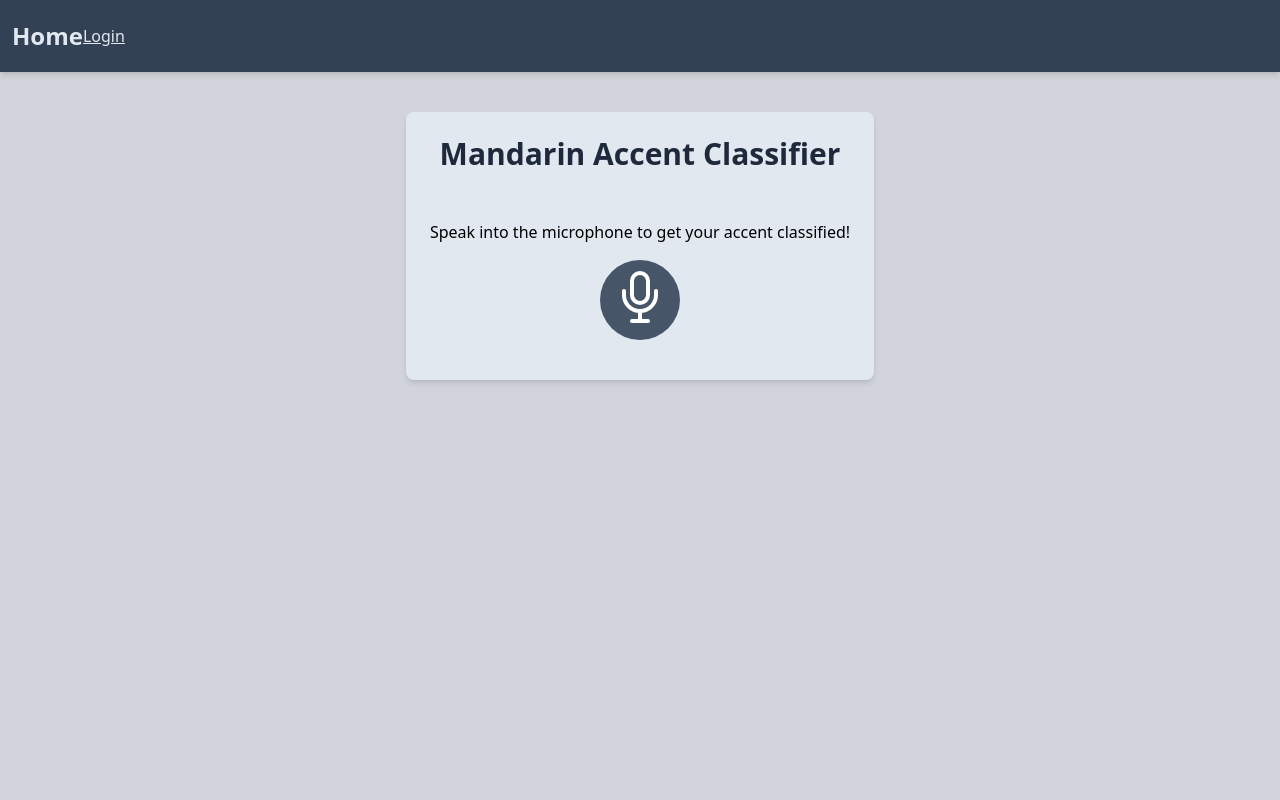
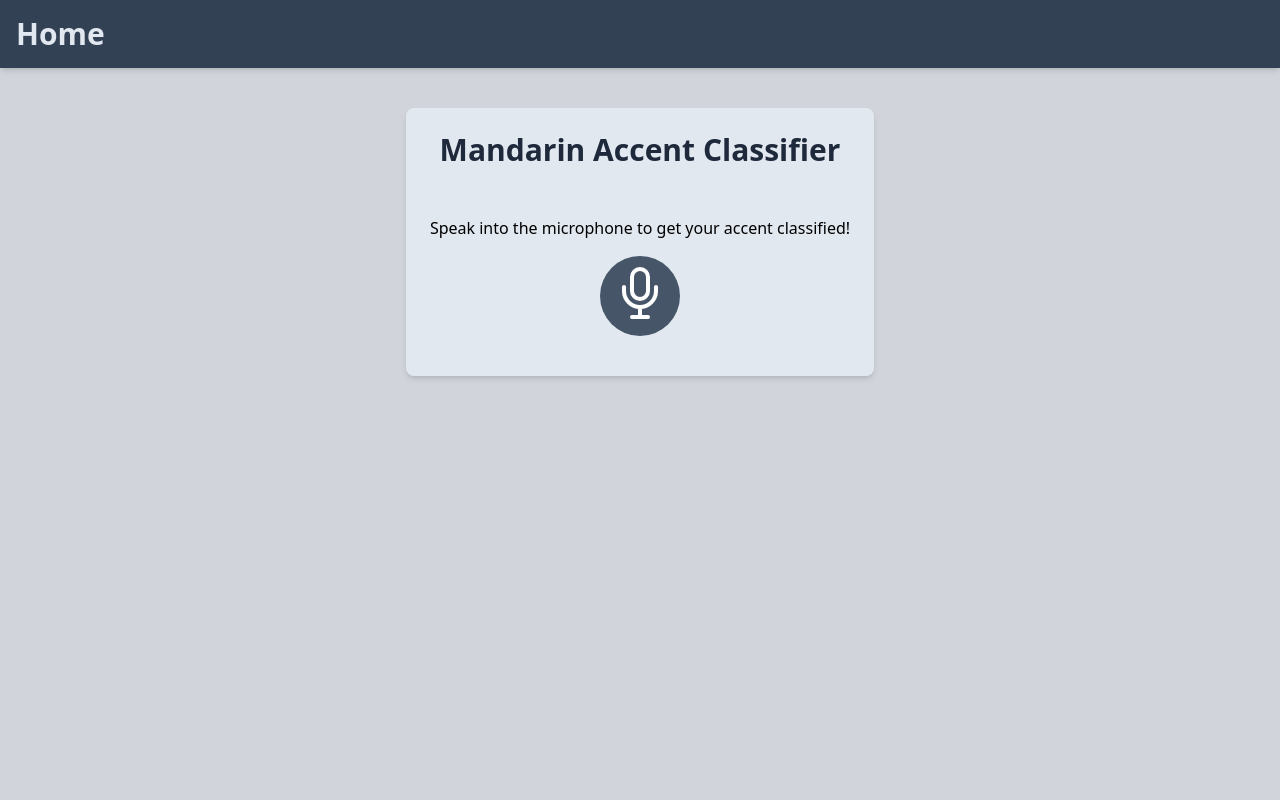
Before and after one commit to MichaelHu07/MandarinCNNFullStack, a Django app: page / in a window 1280 px wide. Run offline with Django 5.2, Linux system fonts and the light colour scheme; some libraries are stand-ins or nearby versions.

Commit message:
remove login button

```diff
--- a/Backend/MandarinClassifier/templates/index.html
+++ b/Backend/MandarinClassifier/templates/index.html
@@ -16,16 +16,10 @@
     <script type="module" src="https://unpkg.com/ionicons@7.1.0/dist/ionicons/ionicons.esm.js"></script>
     <script nomodule src="https://unpkg.com/ionicons@7.1.0/dist/ionicons/ionicons.js"></script>
 </head>
-<body class="bg-gray-300 flex flex-col min-h-screen font-sans antialiased">
-    <nav class="bg-slate-700 text-slate-200 flex items-center px-3 shadow-md">
-        <div class = "text-2xl font-semibold py-5">
-            Home
-        </div>
-        <div>
-            <a href="#" class="hover: underline">Login</a>
-        </div>
-        <div>
-
+<body class="bg-gray-300 font-sans antialiased">
+    <nav class="bg-slate-700 text-slate-200 flex justify-between items-center p-4 shadow-md">
+        <div class="flex-grow">
+            <h1 class = "text-3xl font-semibold">Home</h1>
         </div>
     </nav>
 
```
